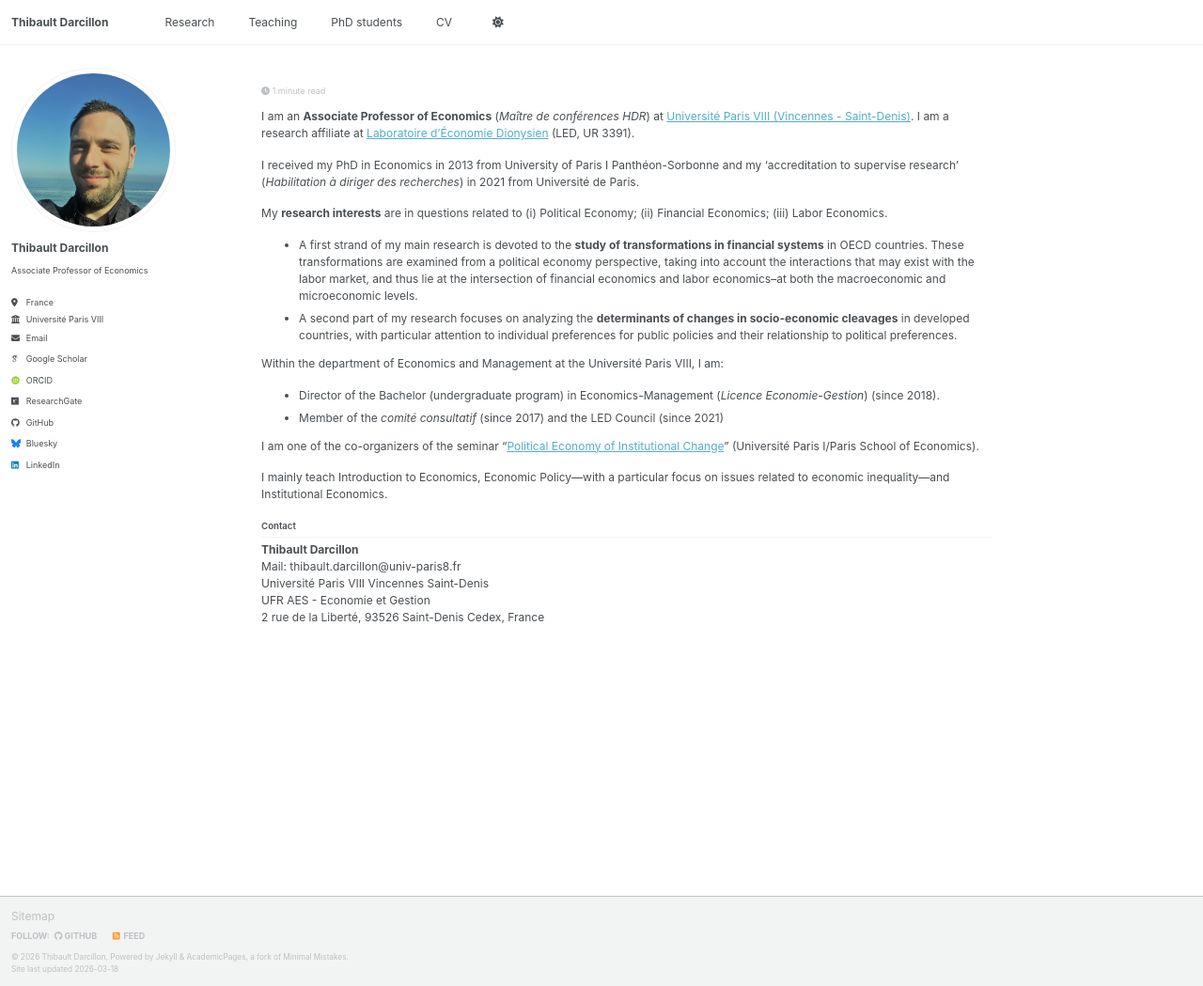
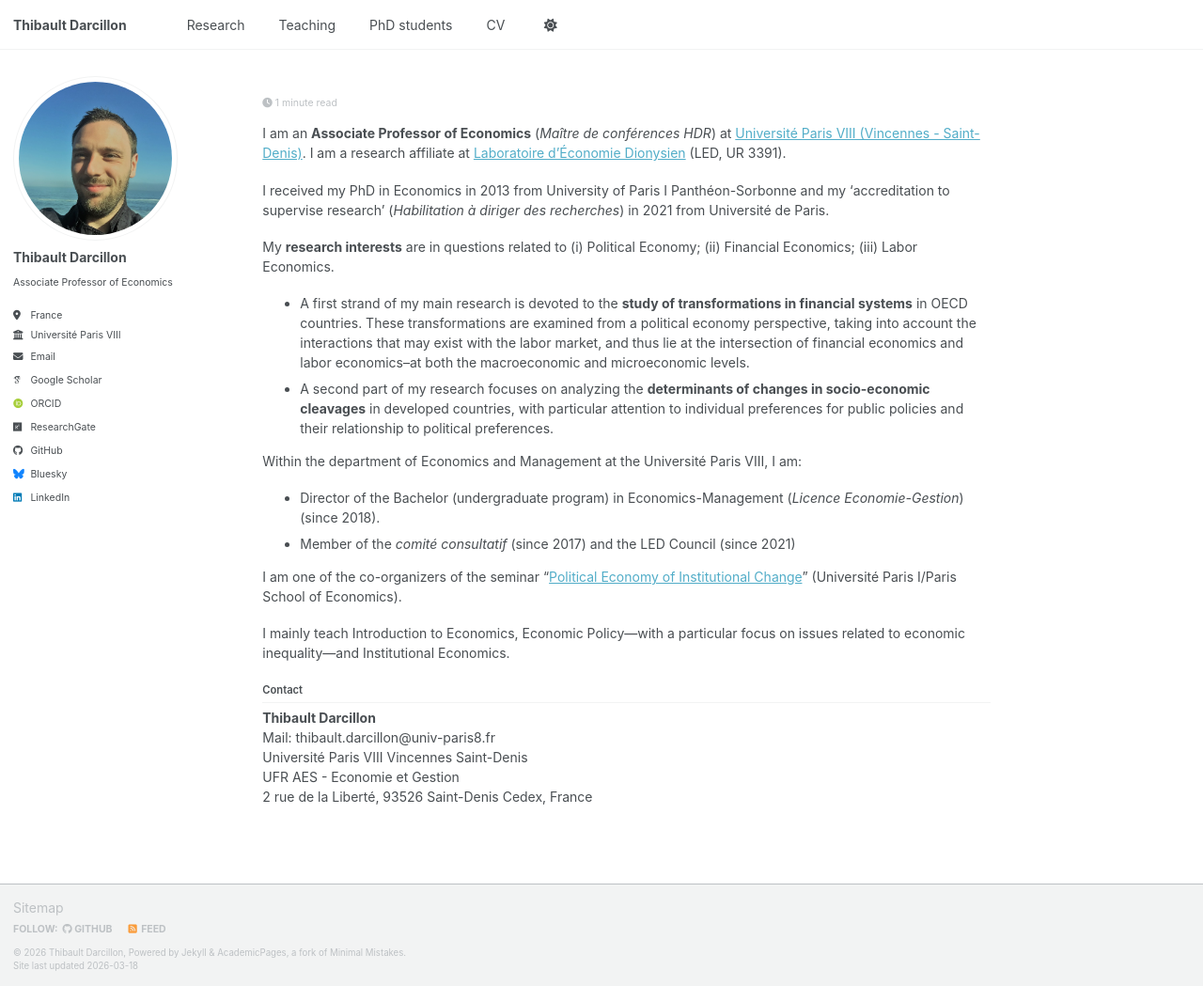
Before and after one commit to thibaultdarcillon/thibaultdarcillon.github.io, a Jekyll site: the page built from _pages/about.md, in a window 1280 px wide and 1049 px high. Shown: the whole window at 94% size. Built offline with Jekyll 4.4.1, drawn with Linux system fonts in a browser that asks for light colours; some web fonts are replaced; a script bundle is joined from its source files by our own code; library files that are not in the unit come from our copies.

Commit message:
Update css

```diff
--- a/assets/css/main.scss
+++ b/assets/css/main.scss
@@ -58,5 +58,5 @@
 }
 
 body {
-  font-size: 12px; /* La taille standard est souvent 16px ou 18px */
+  font-size: 14px; /* La taille standard est souvent 16px ou 18px */
 }
```
